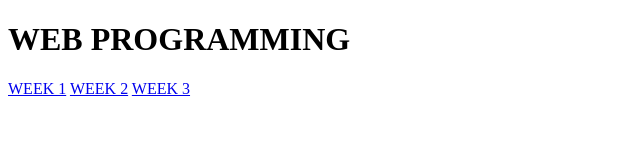
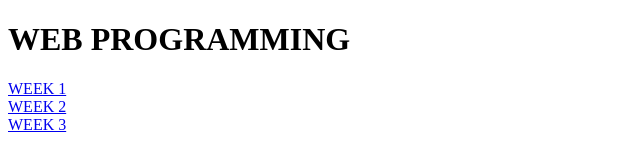
Before and after one commit to angelofiaza/csae104-notices-board, a plain HTML site: page index.html in a window 1280 px wide. Shown: the whole page, without its empty margins (0-640 px from the left). Drawn offline with Linux system fonts and the light colour scheme.

Commit message:
Enhance index.html with line breaks for links
Added line breaks between week links for better readability.

```diff
--- a/index.html
+++ b/index.html
@@ -8,8 +8,8 @@
 </head>
 <body>
     <h1>WEB PROGRAMMING</h1>
-    <a href="Week1/week1.html">WEEK 1</a>
-    <a href="Week2/week2.html">WEEK 2</a>
-    <a href="Week3/week3.html">WEEK 3</a>
+    <a href="Week1/week1.html">WEEK 1</a> <br>
+    <a href="Week2/week2.html">WEEK 2</a> <br>
+    <a href="Week3/week3.html">WEEK 3</a> <br>
 </body>
 </html>
```
